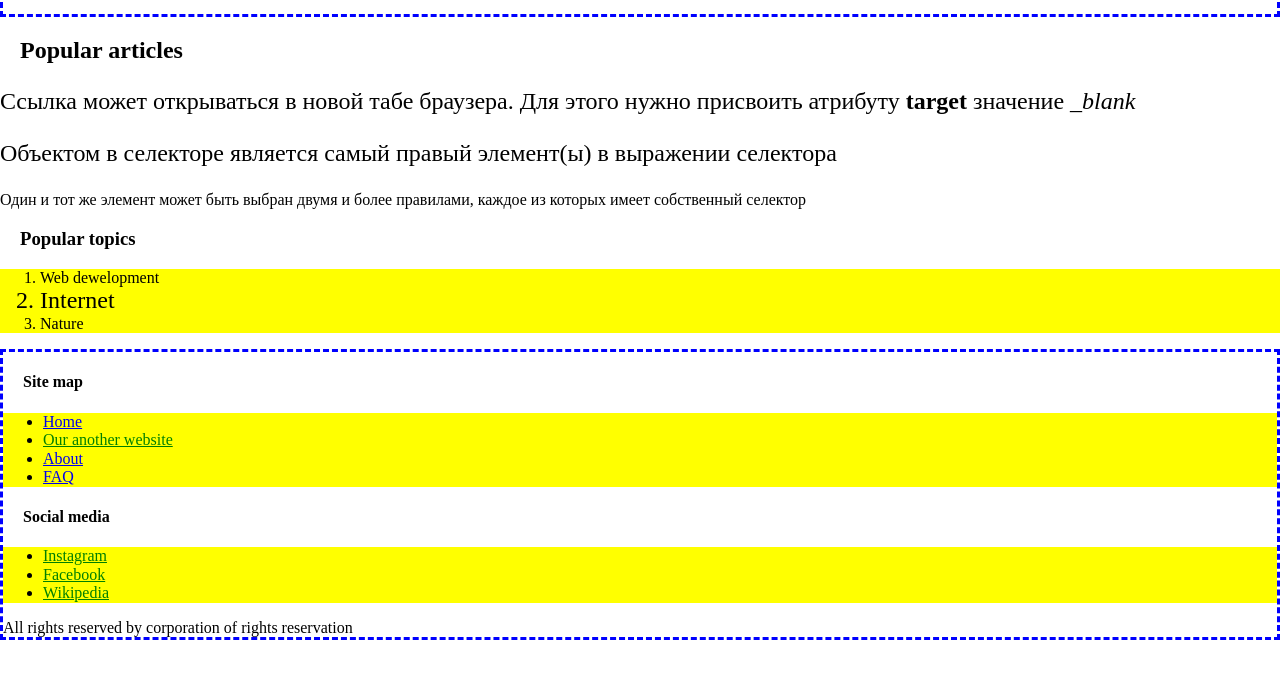
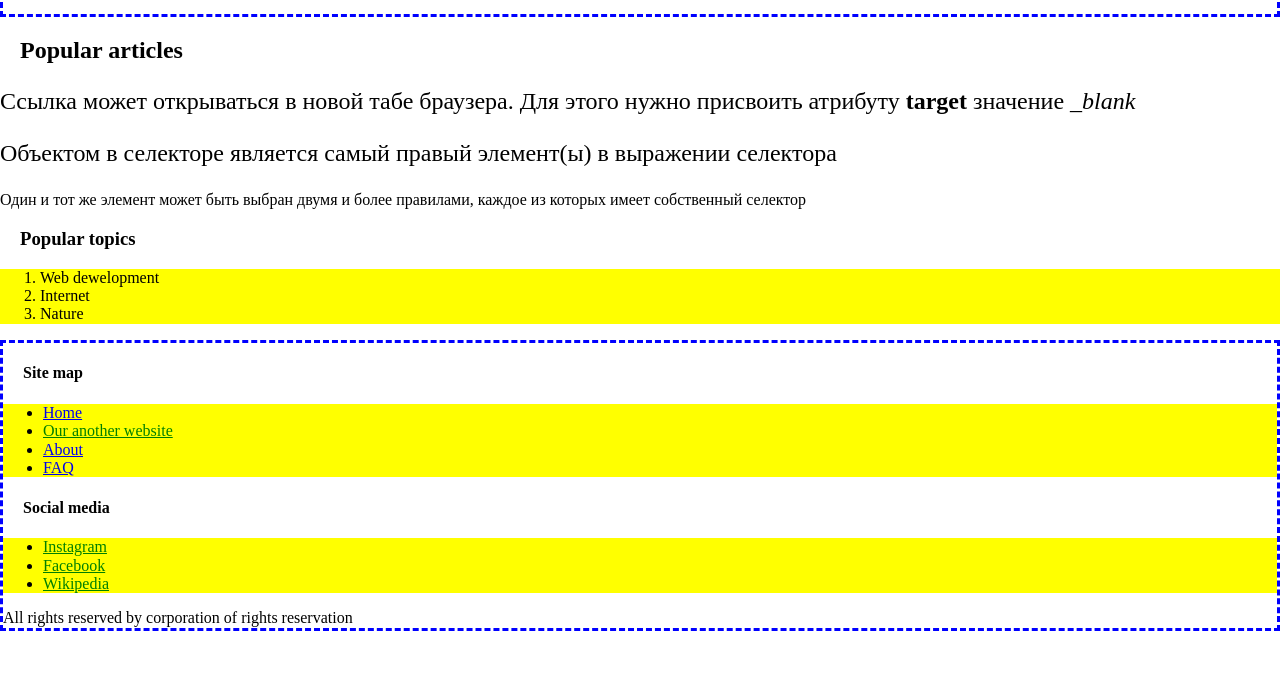
Before and after one commit to tarasik21/vscode-git-test, a plain HTML site: page exercisesWithSelectors/index.html in a window 1280 px wide. Shown: the part 69-748 px from the top of the page. Drawn offline with nearby package versions, Linux system fonts and the light colour scheme.

Commit message:
Last changes

```diff
--- a/exercisesWithSelectors/index.html
+++ b/exercisesWithSelectors/index.html
@@ -22,7 +22,7 @@ header, footer {
 h1, h2, h3, h4, h5, h6 {
     margin-left: 20px; /
 }
-.new {
+article.new {
     font-size: 24px;
 
 li.new {
```
